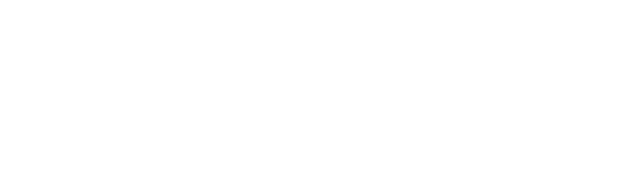
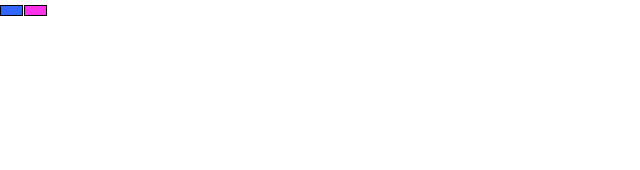
Before and after one commit to sach6781/sonde_passive_docker_client, a React (Create React App) app: page /#/color in a window 1280 px wide. Before the commit this address had no page. Shown: the top 170 px of the page, without its empty margins (0-640 px from the left). Built offline with nearby package versions, Linux system fonts and the light colour scheme.

Commit message:
New enhancemnet for runtime box colors

```diff
--- a/src/App.js
+++ b/src/App.js
@@ -6,6 +6,8 @@
 import Recorder from './Recorder';
 import MentalFitness from './MentalFitness';
 import MyComponent from './MyComponent';
+import ColorChangingBoxes from './ColorChanginBoxes';
+import ColorManager from './ColorManager';
 
 function App() {
   return (
@@ -17,6 +19,8 @@
         <Route path="/recorder" element={<Recorder />} />
         <Route path="/mental_fitness" element={<MentalFitness />} />
         <Route path="/test" element={<MyComponent />} />
+        <Route path="/colorBox" element={<ColorChangingBoxes />} />
+        <Route path="/color" element={<ColorManager />} />
         <Route path="/" element={<Navigate to="/home" />} />
       </Routes>
 
--- /dev/null
+++ b/src/ColorChanginBoxes.js
@@ -0,0 +1,65 @@
+import React, { Component } from 'react';
+
+class ColorChangingBoxes extends Component {
+    constructor(props) {
+        super(props);
+        this.state = {
+            boxes: [],
+        };
+        this.boxContainerRef = React.createRef();
+    }
+
+    addBox = (color) => {
+        const newBox = (
+            <span
+                key={this.state.boxes.length}
+                style={{
+                    border: '1px solid #000',
+                    width: '13px',
+                    height: '1px',
+                    display: 'inline-block',
+                    padding: '4px',
+                    transition: 'background-color 0.5s, transform 0.3s',
+                    backgroundColor: color
+                }}
+            />
+        );
+
+        this.setState(prevState => ({
+            boxes: [...prevState.boxes, newBox],
+        }), () => {
+            if (this.boxContainerRef.current) {
+                this.boxContainerRef.current.scrollLeft = this.boxContainerRef.current.scrollWidth;
+            }
+        });
+    };
+
+    render() {
+        return (
+            <div style={{ display: 'flex' }}>
+                <div
+                    className="box-container"
+                    style={{
+                        width: '50%',
+                        height: '120px',
+                        overflowX: 'auto',
+                    }}
+                    ref={this.boxContainerRef}
+                >
+                    <div style={{ display: 'flex' }}>
+                        {this.state.boxes.map((box, index) => (
+                            <div key={index} style={{ marginRight: '1px' }}>
+                                {box}
+                            </div>
+                        ))}
+                    </div>
+                </div>
+                <div style={{ width: '50%' }}>
+                    {/* Other content goes here */}
+                </div>
+            </div>
+        );
+    }
+}
+
+export default ColorChangingBoxes;
--- /dev/null
+++ b/src/ColorManager.js
@@ -0,0 +1,46 @@
+import React, { Component } from 'react';
+import ColorChangingBoxes from './ColorChanginBoxes';
+
+
+class ColorManager extends Component {
+    constructor(props) {
+        super(props);
+        this.state = {
+            colors: [], // Example colors
+        };
+    }
+
+    componentDidMount() {
+        this.updateColors()
+        this.timer = setInterval(this.changeColor, 3000);
+    }
+
+    componentWillUnmount() {
+        clearInterval(this.timer);
+    }
+
+    updateColors = () => {
+        // Generating a new set of colors - replace this with your logic to fetch new colors
+        const newColors = ['#FF5733', '#33FF57', '#3366FF', '#FF33EA', '#33FFFF', '#F8FF33'];
+
+        this.setState({ colors: newColors });
+    };
+
+    changeColor = () => {
+        const { colors } = this.state;
+        const randomColor = colors[Math.floor(Math.random() * colors.length)];
+
+        // Pass the random color to the ColorChangingBoxes component
+        this.refs.child.addBox(randomColor);
+    };
+
+    render() {
+        return (
+            <div>
+                <ColorChangingBoxes ref="child" />
+            </div>
+        );
+    }
+}
+
+export default ColorManager;
--- a/src/Home.js
+++ b/src/Home.js
@@ -46,6 +46,13 @@
 
         </div>
 
+        <div style={{ border: "1.5px solid #30A7FF", position: 'absolute', top: '100%', left: '50%', transform: 'translate(-50%, -50%)', width: "30%", height: "10%", backgroundColor: "#00344E", borderRadius: "15px", padding: "13px", color: "#b2dfee" }}>
+          <h1 style={{ padding: "20px", margin: "15px", position: 'absolute', left: '40%', transform: 'translate(-50%, -40%)'}}>
+          <Link style={{ textDecoration: 'none', color: 'white', fontSize: '20px'}} to="/color">Color</Link>
+          </h1>
+
+        </div>
+
         {/* <div style={{ border: "1.5px solid #30A7FF", position: 'absolute', top: '90%', left: '50%', transform: 'translate(-50%, -50%)', width: "30%", height: "10%", backgroundColor: "#00344E", borderRadius: "15px", padding: "13px", color: "#b2dfee" }}>
           <h1 style={{ padding: "20px", margin: "15px", position: 'absolute', left: '40%', transform: 'translate(-50%, -40%)'}}>
           <Link style={{ textDecoration: 'none', color: 'white', fontSize: '20px'}} to="/test">Test Mode</Link>
--- a/src/MentalFitness.js
+++ b/src/MentalFitness.js
@@ -32,7 +32,11 @@
                 Guests: 'green',
                 Sachin: 'yellow'
             },
-            boxes: Array(100).fill('gray')
+            boxes: Array(100).fill('gray'),
+            movingBoxIndex: 0,
+            colors: Array(100).fill('white'), // Filling 100 boxes with gray color
+            // updateInterval: 500, // Interval for color updates in milliseconds
+            intervalId: null,
         }
         this.micRecorder = new MicRecorder({ bitRate: 128 });
     }
@@ -40,6 +44,7 @@
 
     componentDidMount() {
         // this.interval = setInterval(this.updateUserAction, 3000);
+        // this.startAnimation();
         this.fetchAgentHistory()
         setTimeout(() => {
             this.getRemainingChunks();
@@ -75,6 +80,7 @@
                             const blobURL = URL.createObjectURL(blob);
                             this.setState({ blobURL });
                             this.generateVoiceFeatures(blob);
+                            this.startAnimation();
 
                         });
                     this.micRecorder.start(); // Resume recording
@@ -114,14 +120,14 @@
                 console.log("Got the response from server for voice features - ", result)
                 if (result.hasOwnProperty('code')) {
                     this.setState({ statusToShow: 'Silence detected' })
-                    this.updateUserAction('red');
+                    // this.updateUserAction('red');
                 }
                 if (Array.isArray(result) && result.length > 0 && result[0].hasOwnProperty('chunks') && result[0].chunks === 1) {
                     const user = result[0].user_identifier
                     console.log('Identified User - ', user)
                     const { colorMap } = this.state;
                     const colorForGuests = colorMap[user];
-                    this.updateUserAction(colorForGuests);
+                    // this.updateUserAction(colorForGuests);
                     this.setState({ statusToShow: 'Voice detected', verified_user: result[0].user_identifier })
                     this.setState(prevState => ({
                         remainingChunks: prevState.remainingChunks + result[0].chunks * 3
@@ -186,7 +192,33 @@
         return boxes;
     };
 
-    updateUserAction = (color_resp) => {
+
+
+    updateUserAction = () => {
+        const { movingBoxIndex, colors } = this.state;
+        const color = '#' + Math.floor(Math.random() * 16777215).toString(16); // Simulated color change logic
+
+        const updatedColors = [...colors];
+        updatedColors[movingBoxIndex] = color;
+        this.setState({ colors: updatedColors });
+    };
+
+    startAnimation = () => {
+        const intervalId = setInterval(() => {
+            this.updateUserAction();
+            this.setState(prevState => {
+                const nextIndex = prevState.movingBoxIndex + 1;
+                if (nextIndex >= prevState.totalBoxes) {
+                    clearInterval(prevState.intervalId);
+                }
+                return { movingBoxIndex: nextIndex };
+            });
+        }, 3000);
+
+        this.setState({ intervalId });
+    };
+
+    updateUserAction1 = (color_resp) => {
         const { users, boxes } = this.state;
         const color = color_resp
 
@@ -201,6 +233,22 @@
 
     render() {
         const { boxes } = this.state;
+        const { colors, movingBoxIndex } = this.state;
+        const all_colors = ['#FF0000', '#00FF00', '#0000FF', '#FFFF00', '#FF00FF', '#00FFFF', '#C0C0C0', '#800080', '#008000', '#000080']
+        const containerStyle = {
+            width: '80%', // Adjust the width as needed
+            border: '1px solid #000',
+            overflowX: 'auto', // Enable horizontal scrolling
+            whiteSpace: 'nowrap', // Ensure boxes stay in a single row
+            display: 'flex' // Ensure flex display for the container
+        };
+
+        const boxStyle = {
+            width: '100px', // Set box width
+            height: '100px', // Set box height
+            margin: '5px',
+            display: 'inline-block'
+        };
         return (
             <div>
                 <Header />
@@ -237,22 +285,46 @@
                     </div>
                 </div> */}
 
-                <div style={{ overflowX: 'auto', whiteSpace: 'nowrap' }}>
-                    {boxes.map((color, index) => (
+
+                {/* <div style={{ textAlign: 'center', padding: '20px', overflowX: 'auto'}} hidden={!this.state.isRecording}>
+        <div
+          style={{
+            display: 'flex',
+            justifyContent: 'center',
+          }}
+        >
+          <div
+            style={{
+              display: 'inline-flex',
+              marginLeft: '50px', // Adjust the left margin as needed
+              marginRight: '50px', // Adjust the right margin as needed
+              animation: `moveLeft ${(this.state.totalBoxes * this.state.updateInterval) / 3000}s linear infinite`,
+            }}
+          >
+            {colors.map((color, index) => (
+              <div
+                key={index}
+                style={{
+                  width: '30px',
+                  height: '30px',
+                  backgroundColor: color,
+                  marginRight: '5px',
+                }}
+              ></div>
+            ))}
+          </div>
+        </div>
+      </div> */}
+
+                <div style={containerStyle}>
+                    {all_colors.map((color, index) => (
                         <div
                             key={index}
-                            style={{
-                                border: '1px solid #000',
-                                width: '13px',
-                                height: '2px',
-                                display: 'inline-block',
-                                padding: '4px',
-                                transition: 'background-color 0.5s, transform 0.3s',
-                                backgroundColor: color,
-                            }}
-                        />
+                            style={{ ...boxStyle, backgroundColor: color }}
+                        ></div>
                     ))}
                 </div>
+
 
             </div>)
     }
```
